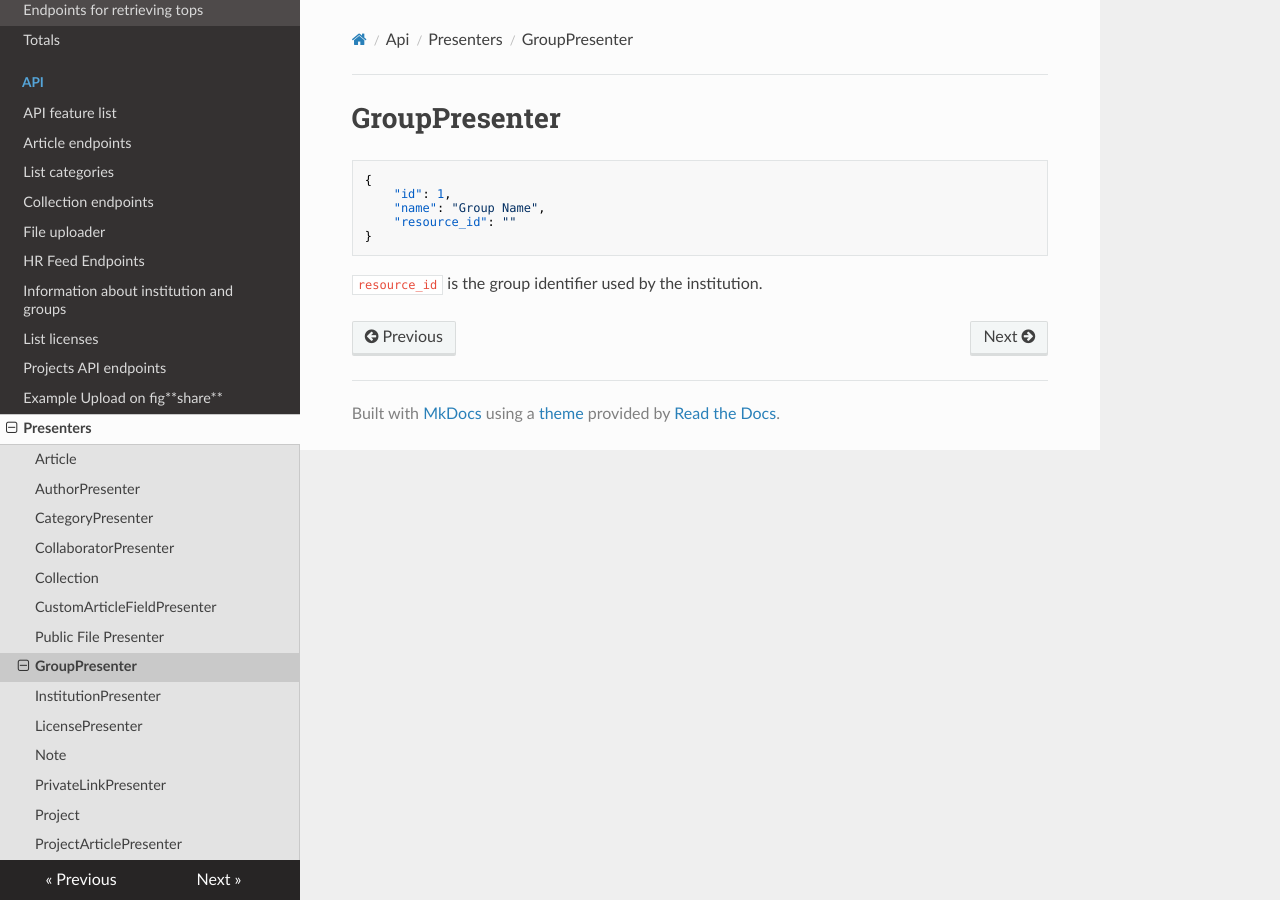
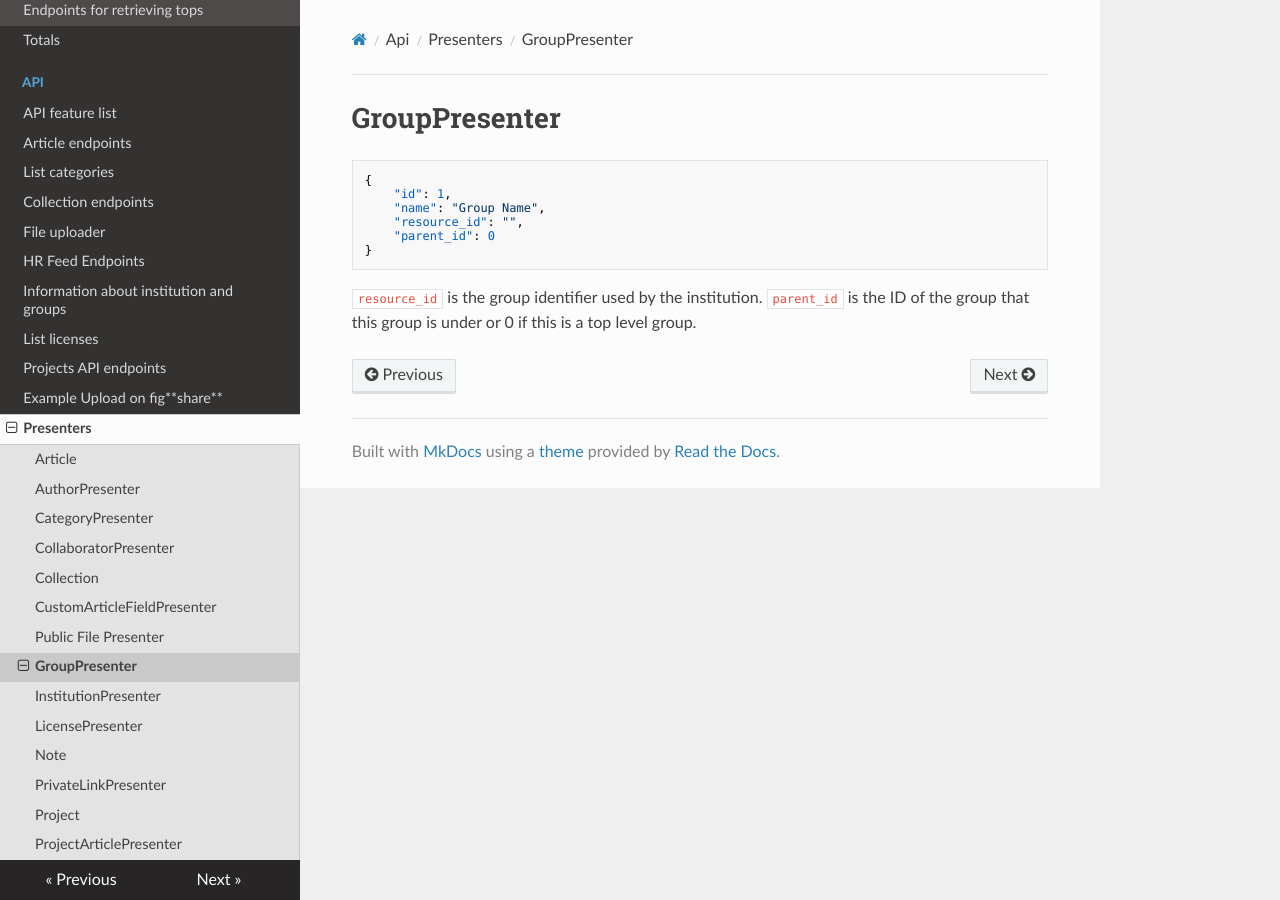
Before and after one commit to figshare/user_documentation, an MkDocs documentation site: the page built from docs/api/presenters/group.md, in a window 1280 px wide. Built offline with MkDocs 1.6.1, drawn with Linux system fonts in a browser that asks for light colours; nearby versions of some CDN libraries.

Commit message:
FIG-7014(api-presenters),FIG-7018(api-presenters): Add recent API changes

````diff
--- a/docs/api/presenters/group.md
+++ b/docs/api/presenters/group.md
@@ -4,8 +4,10 @@
 {
     "id": 1,
     "name": "Group Name",
-    "resource_id": ""
+    "resource_id": "",
+    "parent_id": 0
 }
 ```
 
 `resource_id` is the group identifier used by the institution.
+`parent_id` is the ID of the group that this group is under or 0 if this is a top level group.
````
Also changed, not shown: docs/api/presenters/article.md (+2 -1 lines).
